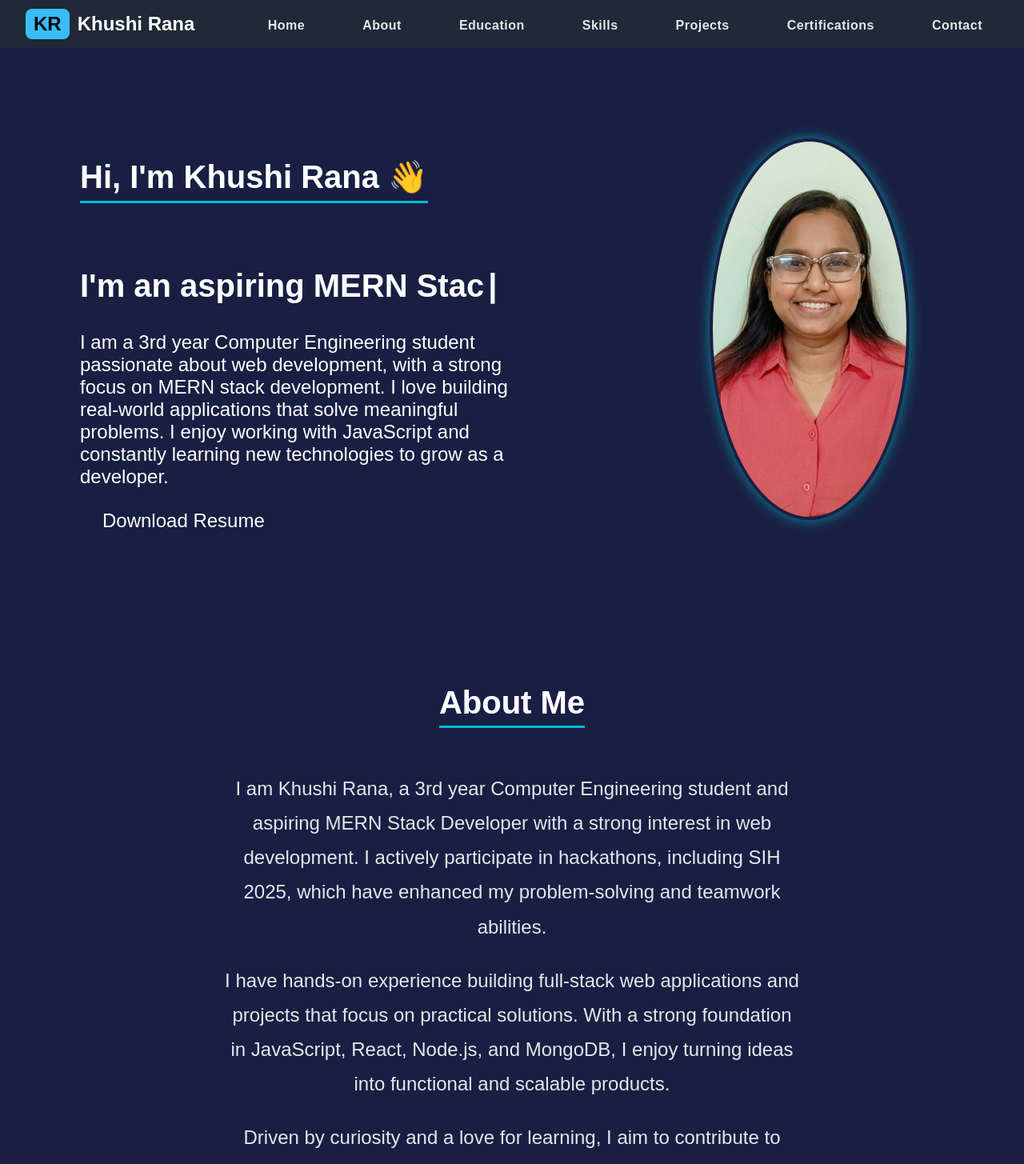
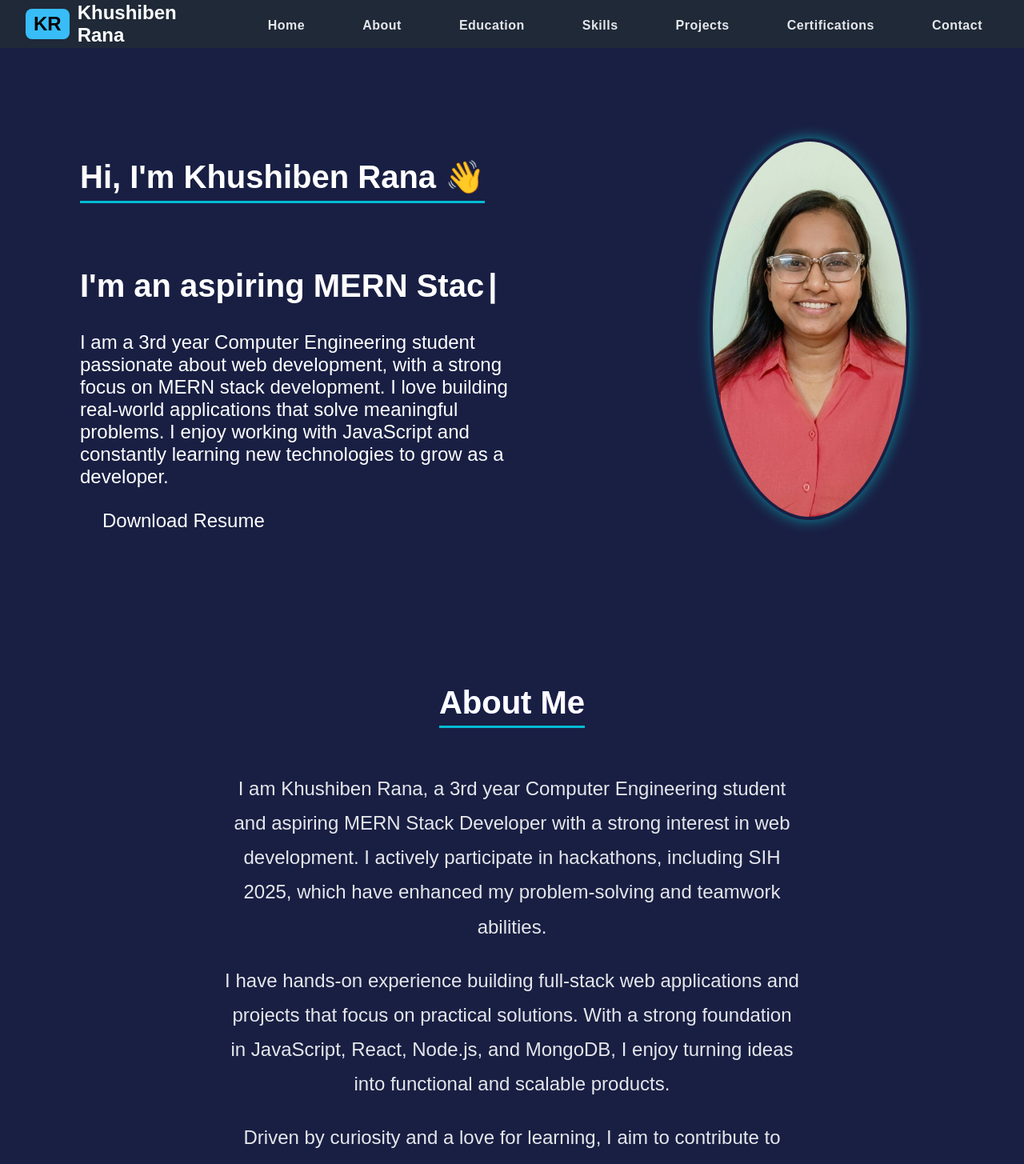
Before and after one commit to Khushiben/personal-portfolio, a React (Vite) app: page / in a window 1280 px wide. Shown: the top 1455 px of the page at 80% size. Built offline with nearby package versions, Linux system fonts and the light colour scheme.

Commit message:
some small improvement

```diff
--- a/src/Home.jsx
+++ b/src/Home.jsx
@@ -63,7 +63,7 @@ function Home() {
       {/* NAVBAR */}
       <nav className="navbar">
         <div className="logo">
-  <span className="logo-icon">KR</span> Khushi Rana
+  <span className="logo-icon">KR</span> Khushiben Rana
 </div>
 
         <div className="menu-toggle" onClick={toggleMenu}>
@@ -86,7 +86,7 @@ function Home() {
       {/* HOME SECTION */}
       <section id="home" className="section home" data-aos="fade-right">
         <div className="home-left">
-        <h1>Hi, I'm Khushi Rana 👋</h1>
+        <h1>Hi, I'm Khushiben Rana 👋</h1>
 
         <h2>
           I'm an aspiring <span className="typing">{text}</span>
@@ -119,7 +119,7 @@ I enjoy working with JavaScript and constantly learning new technologies to grow
         <div className="about-content">
           <h1 style={{ borderBottom: "3px solid #00bcd4" }}>About Me</h1>
           <p>
-            I am Khushi Rana, a 3rd year Computer Engineering student and aspiring MERN Stack Developer with a strong interest in web development. I actively participate in hackathons, including SIH 2025, which have enhanced my problem-solving and teamwork abilities.
+            I am Khushiben Rana, a 3rd year Computer Engineering student and aspiring MERN Stack Developer with a strong interest in web development. I actively participate in hackathons, including SIH 2025, which have enhanced my problem-solving and teamwork abilities.
           </p>
           <p>
             I have hands-on experience building full-stack web applications and projects that focus on practical solutions. With a strong foundation in JavaScript, React, Node.js, and MongoDB, I enjoy turning ideas into functional and scalable products.
```
